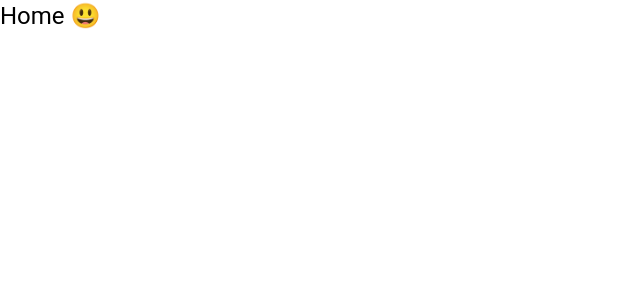
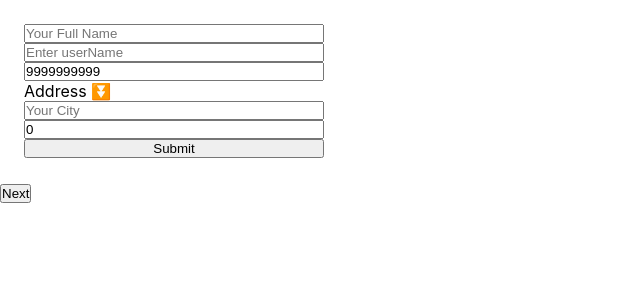
Before and after one commit to PIJUSH364/React__Design_pattens, a React (Create React App) app: page / in a window 1280 px wide. Shown: the top 300 px of the page, without its empty margins (0-640 px from the left). Built offline with nearby package versions, Linux system fonts and the light colour scheme.

Commit message:
this is all about custom onbording data flow

```diff
--- a/src/App.js
+++ b/src/App.js
@@ -1,11 +1,28 @@
-import { Typography } from '@mui/material';
-import React from 'react';
+import React, { useState } from 'react';
+import OnBordData from './OnBordData';
+import AddressInput from './stepComponents/AddressInput';
+import Discount from './stepComponents/Discount';
+import PlaceOrder from './stepComponents/PlaceOrder';
+import Purches from './stepComponents/Purches';
 
 function App() {
+  const [currentIndex, setCurrentIndex] = useState(0);
+  const [onBordingData, setOnBordingData] = useState({});
+
+  const onNext = (stepData) => {
+    setOnBordingData({ ...onBordingData, ...stepData });
+    setCurrentIndex((prevIndex) => prevIndex + 1);
+  };
+
   return (
-    <div>
-      <Typography variant="h5"> Home 😃</Typography>
-    </div>
+    <>
+      <OnBordData currentIndex={currentIndex} onNext={onNext}>
+        <AddressInput />
+        <Purches />
+        {onBordingData.coupon === 'disMac13' ? <Discount /> : null}
+        <PlaceOrder />
+      </OnBordData>
+    </>
   );
 }
 
--- /dev/null
+++ b/src/OnBordData.js
@@ -0,0 +1,14 @@
+import React from 'react';
+
+function OnBordData({ children, currentIndex, onNext }) {
+  const currentChild = React.Children.toArray(children)[currentIndex];
+  const goToNext = (stepData) => {
+    onNext(stepData);
+  };
+  if (React.isValidElement(currentChild)) {
+    return React.cloneElement(currentChild, { goToNext });
+  }
+  return currentChild;
+}
+
+export default OnBordData;
--- /dev/null
+++ b/src/stepComponents/AddressInput.js
@@ -0,0 +1,74 @@
+import { Stack } from '@mui/material';
+import React, { useState } from 'react';
+
+function AddressInput({ goToNext }) {
+  const [userInfo, setUserInfo] = useState({});
+  const [fullName, setFullName] = useState('');
+  const [userName, setUserName] = useState('');
+  const [contactNo, setContactNo] = useState(9999999999);
+  const [city, setCity] = useState('');
+  const [pin, setPin] = useState(0);
+
+  const handleSubmit = (e) => {
+    const userInfo = {
+      fullName: fullName,
+      userName: userName,
+      contactNo: contactNo,
+      add: {
+        city: city,
+        pin: pin,
+      },
+    };
+    setUserInfo(userInfo);
+    e.preventDefault();
+  };
+  console.log(userInfo);
+  return (
+    <>
+      <form onSubmit={handleSubmit}>
+        <Stack m={3} maxWidth="300px">
+          <input
+            type="text"
+            name="fullName"
+            placeholder="Your Full Name"
+            value={fullName}
+            onChange={(e) => setFullName(e.target.value)}
+          />
+          <input
+            type="text"
+            name="userName"
+            placeholder="Enter userName"
+            value={userName}
+            onChange={(e) => setUserName(e.target.value)}
+          />
+          <input
+            type="number"
+            name="contactNo"
+            placeholder="Your contactNo"
+            value={contactNo}
+            onChange={(e) => setContactNo(e.target.value)}
+          />
+          <label htmlFor="city">Address ⏬</label>
+          <input
+            type="text"
+            name="city"
+            placeholder="Your City"
+            value={city}
+            onChange={(e) => setCity(e.target.value)}
+          />
+          <input
+            type="number"
+            name="pin"
+            placeholder="Postal Code"
+            value={pin}
+            onChange={(e) => setPin(e.target.value)}
+          />
+          <button type="submit">Submit</button>
+        </Stack>
+      </form>
+      <button onClick={() => goToNext({...userInfo})}>Next</button>
+    </>
+  );
+}
+
+export default AddressInput;
--- /dev/null
+++ b/src/stepComponents/Discount.js
@@ -0,0 +1,16 @@
+import { Box } from '@mui/material';
+import React from 'react';
+
+function Discount({ goToNext }) {
+  alert(`you save $120`);
+  return (
+    <>
+      <Box m={4} textAlign="center">
+        <h3>Congratulation! You got 15% Discount 😵‍💫 in your order</h3>
+      </Box>
+      <button onClick={() => goToNext()}>Next</button>
+    </>
+  );
+}
+
+export default Discount;
--- /dev/null
+++ b/src/stepComponents/PlaceOrder.js
@@ -0,0 +1,21 @@
+import { Stack } from '@mui/material';
+import React from 'react';
+
+function PlaceOrder() {
+  return (
+    <>
+      <Stack textAlign="center" alignItems="center" width="300px" m={2}></Stack>
+      <h2>Apple MacBook Pro 2022</h2>
+      <img
+        src="https://media.croma.com/image/upload/v1664412955/Croma%20Assets/Computers%20Peripherals/Laptop/Images/256605_0_elrzey.png"
+        alt="product"
+        width="120px"
+      />
+      <h3>price:$620</h3>
+      <button>Confirm Your Order</button>
+      <Stack />
+    </>
+  );
+}
+
+export default PlaceOrder;
--- /dev/null
+++ b/src/stepComponents/Purches.js
@@ -0,0 +1,60 @@
+import { Stack } from '@mui/material';
+import React, { useState } from 'react';
+
+function Purches({ goToNext }) {
+  const [componentData, setComponentData] = useState({});
+  const [couponCode, setCouponCode] = useState('');
+
+  const handleToCart = () => {
+    const productInfo = {
+      model: 'Mac13',
+    };
+    setComponentData({ ...componentData, ...productInfo });
+  };
+  const handleApply = (e) => {
+    if (couponCode === 'disMac13') {
+      alert('Correct coupon');
+    } else {
+      alert('wrong coupon');
+    }
+
+    const disDetail = {
+      price: 620,
+      coupon: couponCode,
+    };
+    setComponentData({ ...componentData, ...disDetail });
+    e.preventDefault();
+  };
+
+  return (
+    <>
+      <Stack textAlign="center" alignItems="center" width="300px" m={2}>
+        <h2>
+          Apple MacBook Pro 2022 (M2, 13.3 Inch, 8GB, 256GB, macOS Monterey,
+          Space Grey)
+        </h2>
+        <img
+          src="https://media.croma.com/image/upload/v1664412955/Croma%20Assets/Computers%20Peripherals/Laptop/Images/256605_0_elrzey.png"
+          alt="product"
+          width="200px"
+        />
+        <h3>price:$780</h3>
+        <form onSubmit={handleApply}>
+          <input
+            type="text"
+            placeholder="Enter Secret code "
+            name="couponCode"
+            value={couponCode}
+            onChange={(e) => setCouponCode(e.target.value)}
+          />
+          <button type="submit">Apply</button>
+        </form>
+
+        <button onClick={handleToCart}>Add To Cart</button>
+      </Stack>
+      <button onClick={() => goToNext({ ...componentData })}>Next</button>
+    </>
+  );
+}
+
+export default Purches;
```
Also changed, not shown: 1 other file (tests, documents, lock files or other folders).
